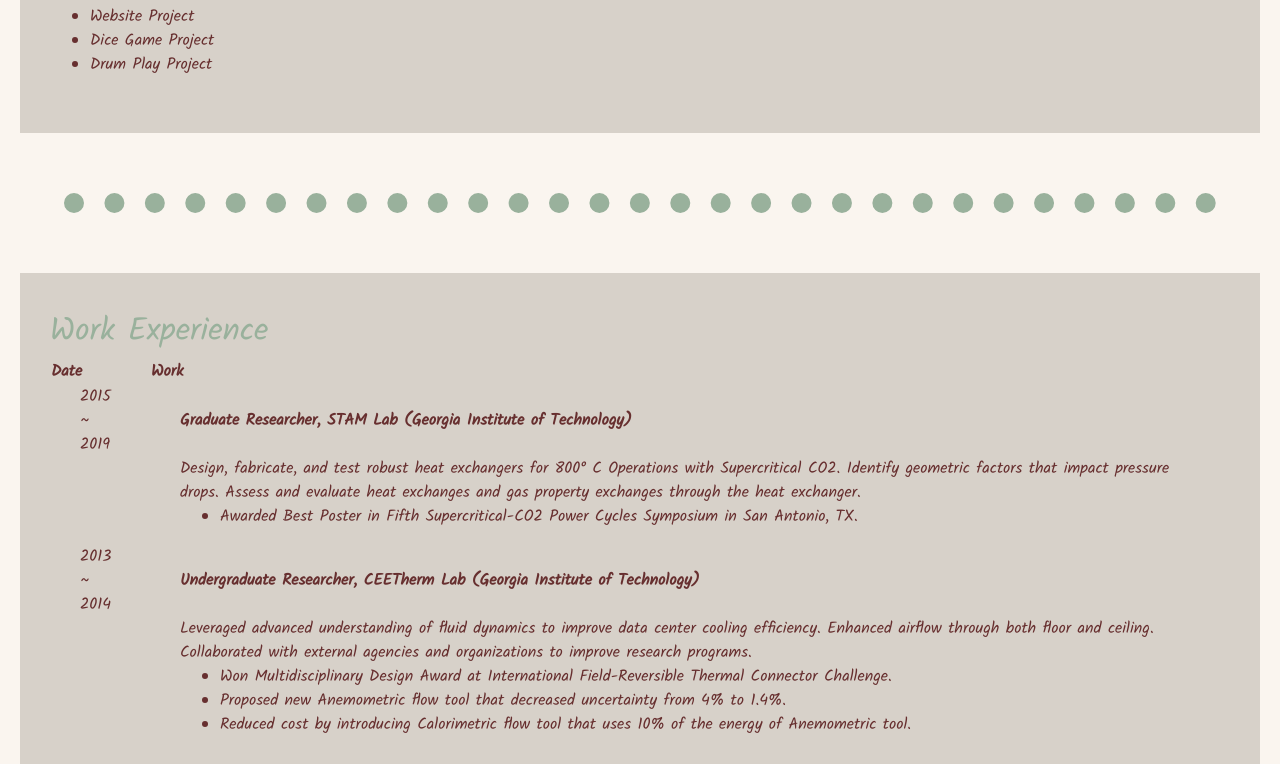
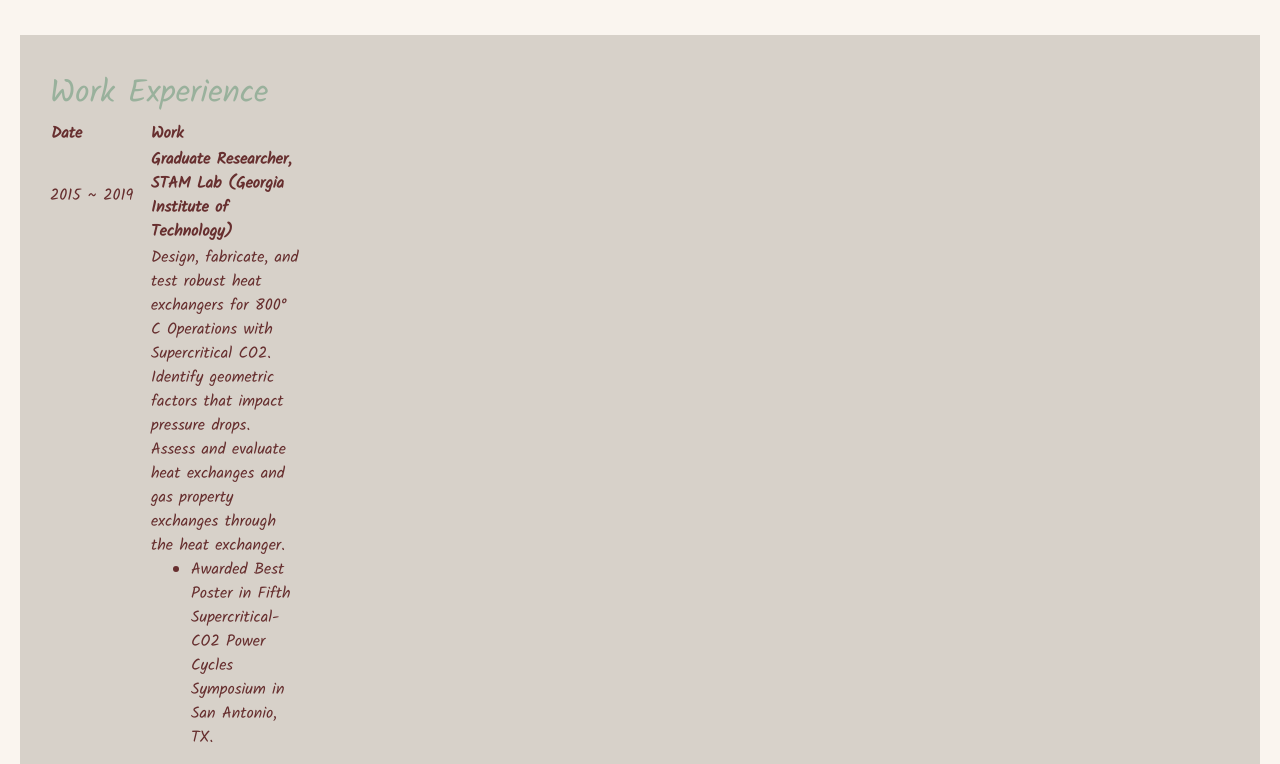
Before and after one commit to taegyu87/cv, a plain HTML site: page index.html in a window 1280 px wide. Shown: the part 1423-2187 px from the top of the page. Drawn offline with nearby package versions, Linux system fonts and the light colour scheme.

Commit message:
Add files via upload

```diff
--- a/css/styles.css
+++ b/css/styles.css
@@ -52,9 +52,9 @@ th {
   color: #672f2f;
 }
 
-td {
+/* td {
   padding: 0 30px;
-}
+} */
 
 div {
   padding-left: 50px;
@@ -122,6 +122,12 @@ span {
   padding: 0 30px;
 }
 
+.work-format {
+  padding: 0;
+  width: 200;
+}
+
+
 .facility {
   float: left;
   width: 100%;
--- a/index.html
+++ b/index.html
@@ -191,13 +191,13 @@
     <table>
       <thead>
         <tr>
-          <th>Date</th>
-          <th>Work</th>
+          <th width="100" padding-left="200">Date</th>
+          <th width="100" padding-left="200">Work</th>
         </tr>
       </thead>
       <tbody>
         <tr>
-          <td width="100">2015 ~ 2019</td>
+          <td class="work-format" width="100">2015 ~ 2019</td>
           <td><strong>Graduate Researcher, STAM Lab (Georgia Institute of Technology)</strong></td>
         </tr>
         <tr>
@@ -210,7 +210,7 @@
           </td>
         </tr>
         <tr>
-          <td>2013 ~ 2014</td>
+          <td class="work-format" width="100">2013 ~ 2014</td>
           <td><strong>Undergraduate Researcher, CEETherm Lab (Georgia Institute of Technology)</strong></td>
         </tr>
         <tr>
```
Also changed, not shown: 8 other files.
